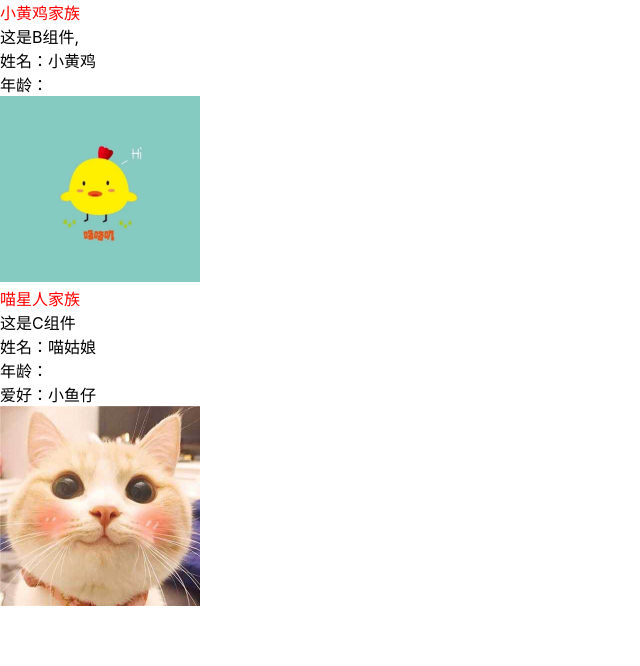
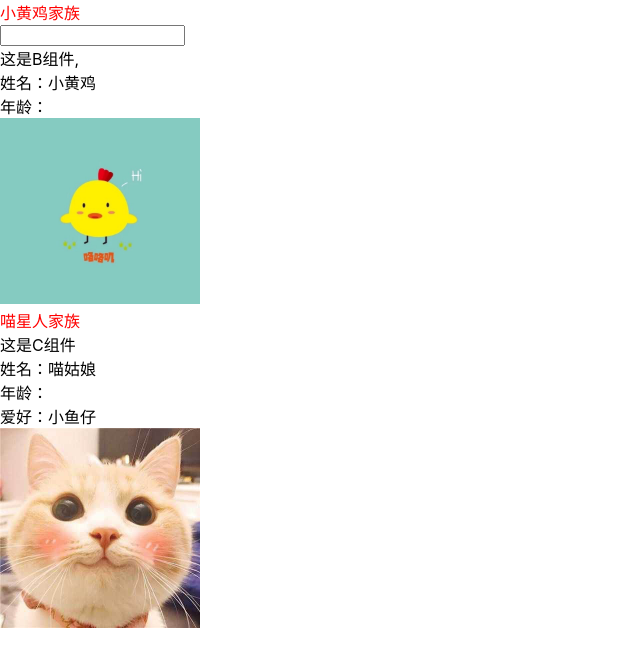
Before and after one commit to fml077/react--, a React app: page / in a window 1280 px wide. Shown: the top 666 px of the page, without its empty margins (0-640 px from the left). Built offline with nearby package versions, Linux system fonts and the light colour scheme.

Commit message:
原始子包裹受控组件

```diff
--- a/src/components/A.jsx
+++ b/src/components/A.jsx
@@ -2,7 +2,7 @@ import React, { Component } from 'react'
 
 export default(title) => WrappedComponent => class A extends Component {
   refc = (instance) => {
-    instance.getName && alert(instance.getName());
+    instance.getName && console.log(instance.getName());
   };
   render() {
       // 过滤掉此非高阶组件额外的props(如这里的age, 在包装组件将不显示age), 而且不需要进行透传
--- a/src/components/B.js
+++ b/src/components/B.js
@@ -1,9 +1,22 @@
 import React, { Component } from 'react'
 import A from './A'
 class B extends Component {
+  constructor(props) {
+    super(props);
+    this.state = {
+      inputValue: ''
+    }
+  }
+  inputChange = (e) => {
+    this.setState({
+      inputValue: e.target.value
+    })
+  }
   render() {
     return (
       <div>
+        <input type='text' value={this.state.inputValue} onChange={this.inputChange} />
+        <br />
         这是B组件,
         <br />
         姓名：{ this.props.name }
```
